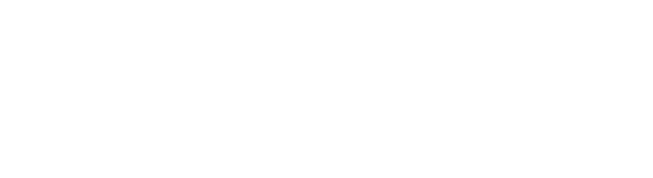
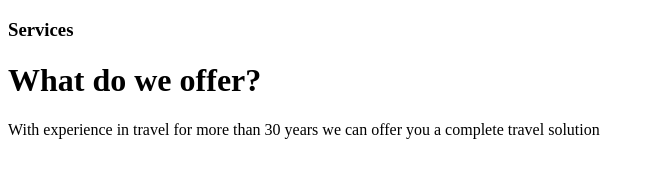
Before and after one commit to ValentinMendezF/image-based-web-project, a plain HTML site: page index.html in a window 1280 px wide. Shown: the whole page, without its empty margins (0-653 px from the left). Drawn offline with Linux system fonts and the light colour scheme.

Commit message:
Agregué la estructura del título

```diff
--- a/index.html
+++ b/index.html
@@ -3,9 +3,14 @@
 <head>
     <meta charset="UTF-8">
     <meta name="viewport" content="width=device-width, initial-scale=1.0">
-    <title>Document</title>
+    <title>What we offer section design</title>
 </head>
 <body>
+    <main>
+        <h3>Services</h3>
+        <h1>What do we offer?</h1>
+        <p>With experience in travel for more than 30 years we can offer you a complete travel solution</p>
+    </main>
 
 </body>
 </html>
```
